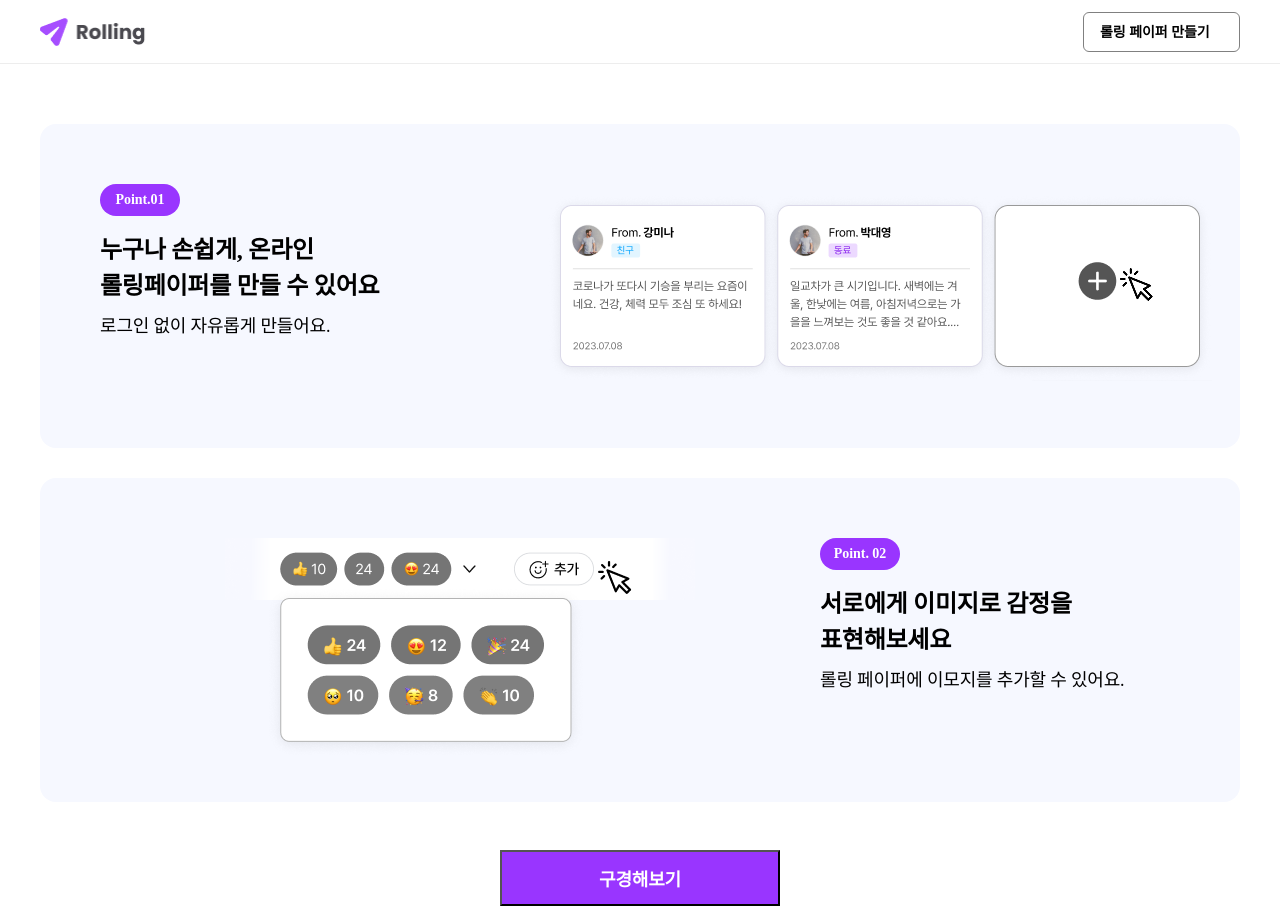
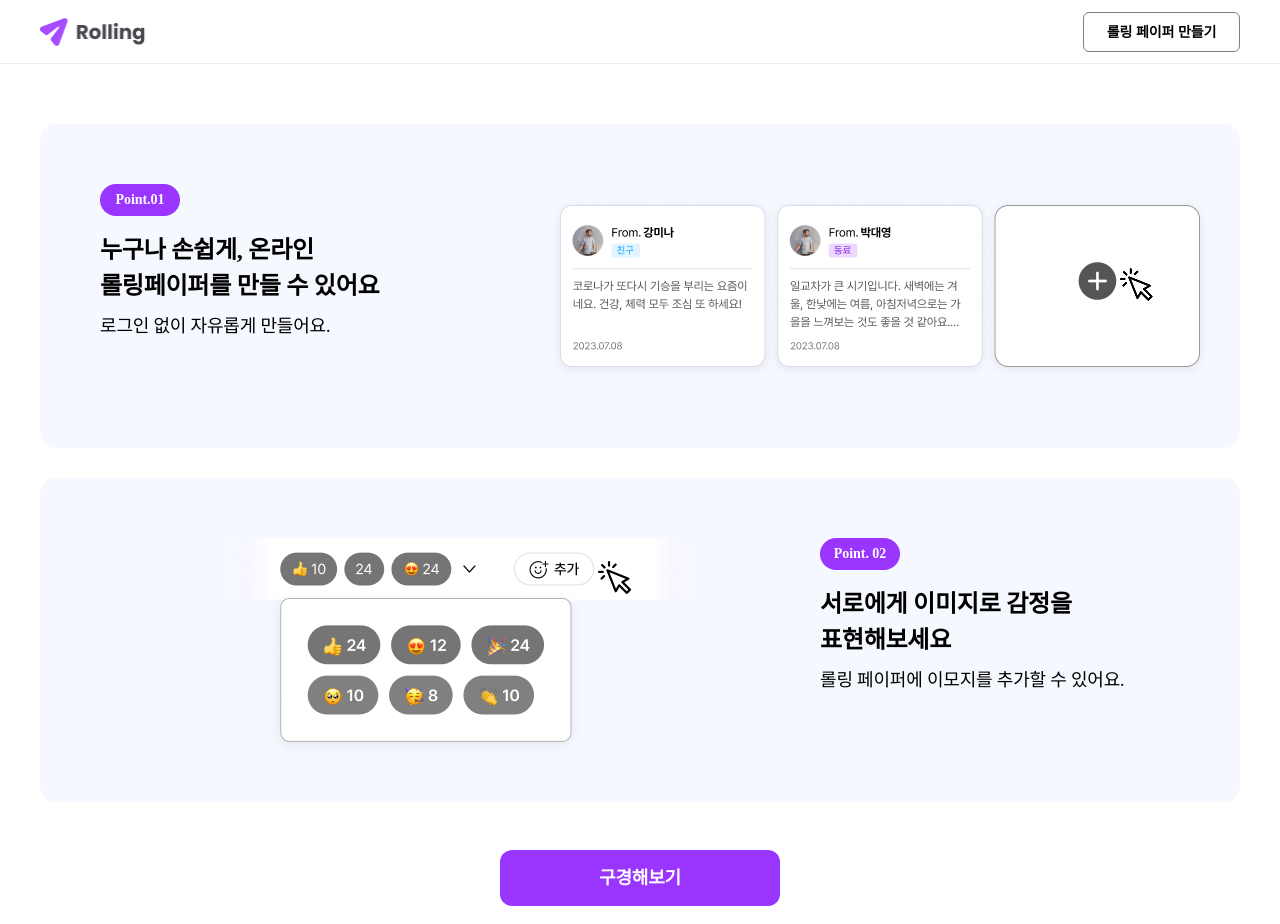
Before and after one commit to Part2-team5-rolling/main, a React (Vite) app: page / in a window 1280 px wide. Built offline with nearby package versions, Linux system fonts and the light colour scheme; a web font is replaced by a local one.

Commit message:
버튼 정렬 및 css일부 수정

```diff
--- a/src/styles/Button.css
+++ b/src/styles/Button.css
@@ -9,6 +9,8 @@
   font-weight: 700;
   line-height: 28px;
   letter-spacing: -0.01em;
+  border-radius: 12px;
+  border: 0px;
 }
 
 .button--outlinedButton {
--- a/src/styles/Header.css
+++ b/src/styles/Header.css
@@ -35,4 +35,5 @@
 .header-contents > button {
   display: flex;
   align-items: center;
+  justify-content: center;
 }
```
